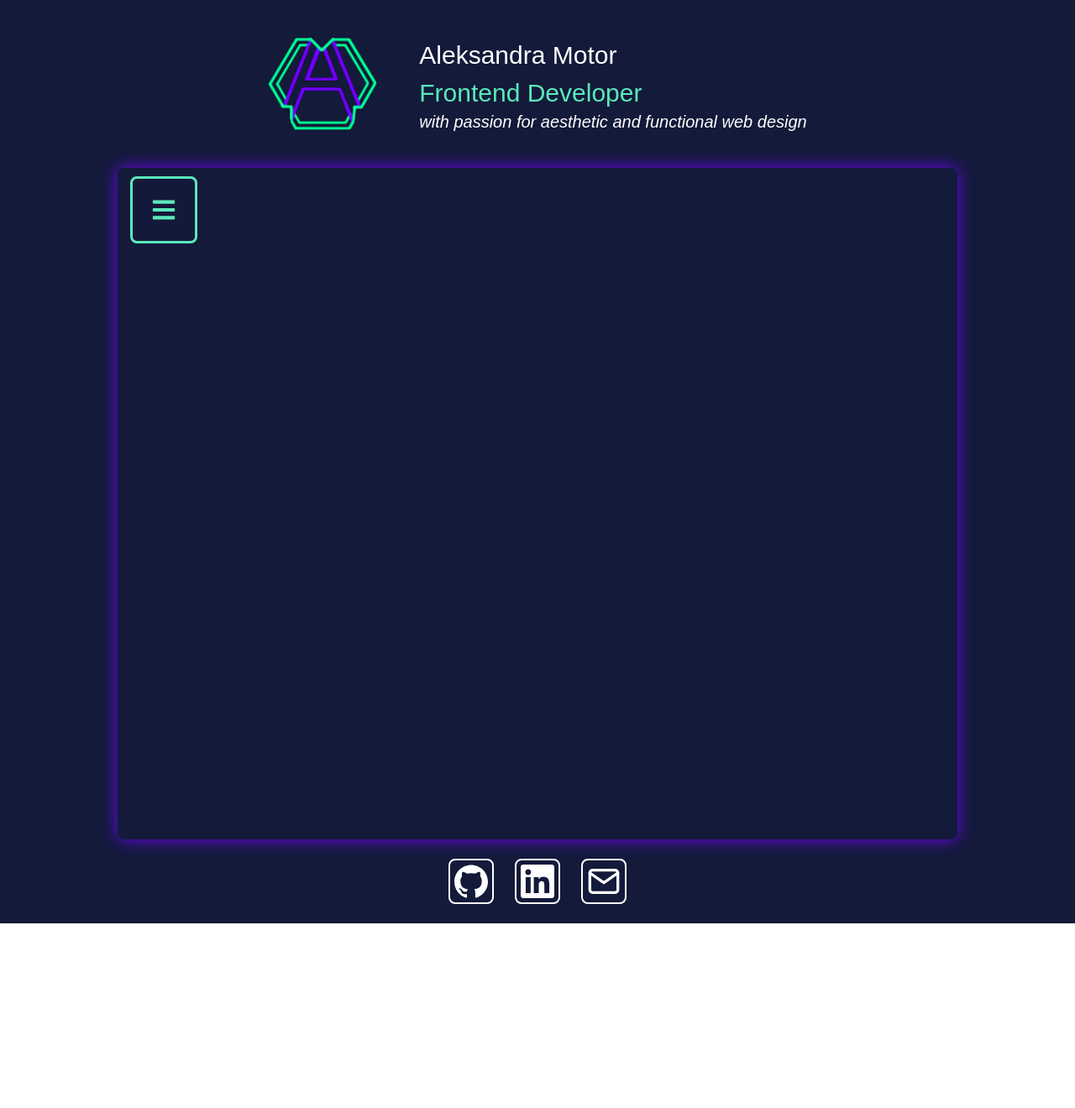
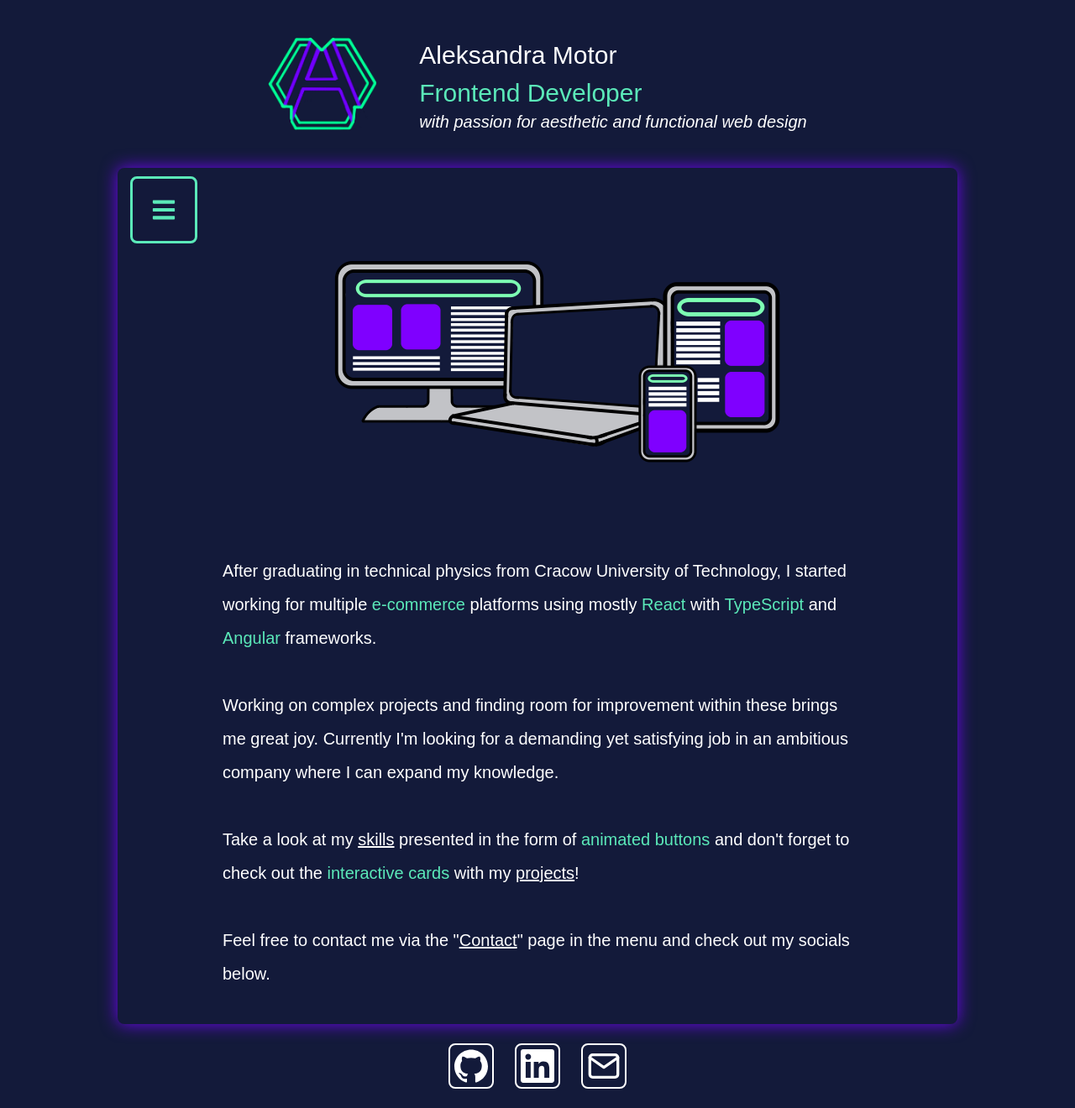
Before and after one commit to AleksandraMotor/portfolio-AM, a React app: page / in a window 1280 px wide. Shown: the whole page at 84% size. Before the commit the page ends 1100 px from the top, so only its background shows below. Built offline with nearby package versions, Linux system fonts and the light colour scheme.

Commit message:
edit app layout

```diff
--- a/src/app/App.scss
+++ b/src/app/App.scss
@@ -1,76 +1 @@
-@import '../scss/functions/px-to-rem.scss';
-@import '../scss/mixins/breakpoints.scss';
-@import '../scss/mixins/variables.scss';
 @import "../scss/mixins/reset.scss";
-
-.app {
-  width: 100%;
-  height: 100%;
-  display: flex;
-  flex-direction: column;
-  background-color: $bg_color;
-  margin: 0 auto;
-  font-family: $font_main;
-
-  &__banner {
-    height: toRem(200);
-    display: flex;
-    justify-content: center;
-    box-shadow: inset 0px 0px 20px 0px $color_secondary;
-
-    &--desktop {
-      box-shadow: none;
-    }
-  }
-
-  &__main {
-    display: flex;
-    flex-direction: column;
-    width: 100%;
-    background: $bg_color;
-
-    &--desktop {
-      flex-direction: row;
-      margin: 0 auto;
-      width: toRem(1000);
-      box-shadow: 0px 0px 20px 0px $color_secondary;
-      border-radius: toRem(8);
-    }
-
-    &__sidebar {
-      position: fixed;
-      z-index: 5;
-      top: toRem(200);
-      height: toRem(100);
-      width: 100%;
-      font-family: $font_menu;
-
-      &--desktop {
-        height: auto;
-        width: toRem(200);
-      }
-    }
-
-    &__content {
-      width: 100%;
-      min-height: 100vh;
-      padding-top: toRem(100);
-
-      &--desktop {
-        padding: toRem(20) toRem(100);
-      }
-    }
-  }
-
-  &__footer {
-    height: toRem(80);
-    display: flex;
-    justify-content: center;
-    box-shadow: inset 0px 0px 20px 0px $color_secondary;
-
-    &--desktop {
-      height: toRem(100);
-      box-shadow: none;
-    }
-  }
-}
--- a/src/app/App.tsx
+++ b/src/app/App.tsx
@@ -1,65 +1,25 @@
 import React from 'react';
 import { BrowserRouter as Router, Route, Routes } from 'react-router-dom';
-import { isDesktop } from 'react-device-detect';
 import Home from '../pages/home/Home';
 import Skills from '../pages/skills/Skills';
 import Projects from '../pages/projects/Projects';
 import Contact from '../pages/contact/Contact';
-import Banner from '../components/banner/Banner';
-import Sidebar from '../components/sidebar/Sidebar';
-import Footer from '../components/footer/Footer';
-
-import classNames from 'classnames';
+import Layout from '../pages/layout/Layout';
 
 import './App.scss';
 
 const App: React.FunctionComponent = () => {
   return (
-    <div className="app">
-      <div className={classNames({
-        'app__banner': true,
-        'app__banner--desktop': isDesktop
-        })}>
-        <Banner/>
-      </div>
-      <div
-        className={classNames({
-          'app__main': true,
-          'app__main--desktop': isDesktop,
-        })}
-      >
         <Router>
-          <div
-            className={classNames({
-              'app__main__sidebar': true,
-              'app__main__sidebar--desktop': isDesktop,
-            })}
-          >
-            <Sidebar/>
-          </div>
-          <div
-            className={classNames({
-              'app__main__content': true,
-              'app__main__content--desktop': isDesktop,
-            })}
-          >
             <Routes>
-              <Route path='/portfolio-AM/' element={<Home />} />
-              <Route path='/portfolio-AM/skills' element={<Skills />} />
-              <Route path='/portfolio-AM/projects' element={<Projects />} />
-              <Route path='/portfolio-AM/contact' element={<Contact />} />
+              <Route path='/' element={<Layout />}>
+                <Route index element={<Home />} />
+                <Route path='/portfolio-AM/skills' element={<Skills />} />
+                <Route path='/portfolio-AM/projects' element={<Projects />} />
+                <Route path='/portfolio-AM/contact' element={<Contact />} />
+              </Route>
             </Routes>
-          </div>
         </Router>
-      </div>
-      <div className={classNames({
-        'app__footer': true,
-        'app__footer--desktop': isDesktop
-        })}
-      >
-        <Footer/>
-      </div>
-    </div>
   );
 };
 
--- a/src/components/footer/Footer.tsx
+++ b/src/components/footer/Footer.tsx
@@ -1,6 +1,7 @@
 import React from "react";
 import * as SiIcons from 'react-icons/si';
 import * as FiIcons from 'react-icons/fi';
+import { Link } from "react-router-dom";
 
 import './Footer.scss';
 
@@ -14,9 +15,9 @@ const Footer: React.FunctionComponent = () => {
                 <a href="https://www.linkedin.com/in/aleksandramotor/">
                     <SiIcons.SiLinkedin/>
                 </a>
-                <a href="/portfolio-AM/contact">
+                <Link to="/portfolio-AM/contact">
                     <FiIcons.FiMail/>
-                </a>
+                </Link>
         </div>
     );
 };
--- a/src/components/sidebar/SidebarData.tsx
+++ b/src/components/sidebar/SidebarData.tsx
@@ -7,7 +7,7 @@ import { TbCategory2 } from "react-icons/tb";
 export const SidebarData = [
     {
         title: 'Home',
-        path: '/portfolio-AM/',
+        path: '/',
         icon: <FaIcons.FaHome/>
     },
     {
--- a/src/pages/home/Home.tsx
+++ b/src/pages/home/Home.tsx
@@ -24,12 +24,12 @@ const Home: React.FunctionComponent = () => {
                 company where I can expand my knowledge.
             </div>
             <div className="home__text">
-                Take a look at my <Link to='/skills' className="home__text--link">skills</Link> presented in the form of
+                Take a look at my <Link to='/portfolio-AM/skills' className="home__text--link">skills</Link> presented in the form of
                 <span className="home__text--highlight"> animated buttons </span>and don't forget to check out the
-                <span className="home__text--highlight"> interactive cards </span>with my <Link to='/projects' className="home__text--link">projects</Link>!
+                <span className="home__text--highlight"> interactive cards </span>with my <Link to='/portfolio-AM/projects' className="home__text--link">projects</Link>!
             </div>
             <div className="home__text">
-                Feel free to contact me via the "<Link to='/contact' className="home__text--link">Contact</Link>" page in the menu and check out my socials below.
+                Feel free to contact me via the "<Link to='/portfolio-AM/contact' className="home__text--link">Contact</Link>" page in the menu and check out my socials below.
             </div>
         </div>
     );
--- /dev/null
+++ b/src/pages/layout/Layout.scss
@@ -0,0 +1,74 @@
+@import '../../scss/functions/px-to-rem.scss';
+@import '../../scss/mixins/breakpoints.scss';
+@import '../../scss/mixins/variables.scss';
+
+.app {
+  width: 100%;
+  height: 100%;
+  display: flex;
+  flex-direction: column;
+  background-color: $bg_color;
+  margin: 0 auto;
+  font-family: $font_main;
+
+  &__banner {
+    height: toRem(200);
+    display: flex;
+    justify-content: center;
+    box-shadow: inset 0px 0px 20px 0px $color_secondary;
+
+    &--desktop {
+      box-shadow: none;
+    }
+  }
+
+  &__main {
+    display: flex;
+    flex-direction: column;
+    width: 100%;
+    background: $bg_color;
+
+    &--desktop {
+      flex-direction: row;
+      margin: 0 auto;
+      width: toRem(1000);
+      box-shadow: 0px 0px 20px 0px $color_secondary;
+      border-radius: toRem(8);
+    }
+
+    &__sidebar {
+      position: fixed;
+      z-index: 5;
+      top: toRem(200);
+      height: toRem(100);
+      width: 100%;
+      font-family: $font_menu;
+
+      &--desktop {
+        height: auto;
+        width: toRem(200);
+      }
+    }
+
+    &__content {
+      width: 100%;
+      padding-top: toRem(100);
+
+      &--desktop {
+        padding: toRem(20) toRem(100);
+      }
+    }
+  }
+
+  &__footer {
+    height: toRem(80);
+    display: flex;
+    justify-content: center;
+    box-shadow: inset 0px 0px 20px 0px $color_secondary;
+
+    &--desktop {
+      height: toRem(100);
+      box-shadow: none;
+    }
+  }
+}
--- /dev/null
+++ b/src/pages/layout/Layout.tsx
@@ -0,0 +1,55 @@
+import React from 'react';
+import { Outlet } from 'react-router-dom';
+import { isDesktop } from 'react-device-detect';
+import classNames from 'classnames';
+import Banner from '../../components/banner/Banner';
+import Footer from '../../components/footer/Footer';
+import Sidebar from '../../components/sidebar/Sidebar';
+
+import './Layout.scss';
+
+
+const Layout: React.FunctionComponent = () => {
+  return (
+    <div className="app">
+      <div className={classNames({
+        'app__banner': true,
+        'app__banner--desktop': isDesktop
+        })}>
+        <Banner/>
+      </div>
+      <div
+        className={classNames({
+          'app__main': true,
+          'app__main--desktop': isDesktop,
+        })}
+      >
+          <div
+            className={classNames({
+              'app__main__sidebar': true,
+              'app__main__sidebar--desktop': isDesktop,
+            })}
+          >
+            <Sidebar/>
+          </div>
+          <div
+            className={classNames({
+              'app__main__content': true,
+              'app__main__content--desktop': isDesktop,
+            })}
+          >
+            <Outlet/>
+          </div>
+      </div>
+      <div className={classNames({
+        'app__footer': true,
+        'app__footer--desktop': isDesktop
+        })}
+      >
+        <Footer/>
+      </div>
+    </div>
+  );
+};
+
+export default Layout;
--- a/webpack.config.js
+++ b/webpack.config.js
@@ -44,8 +44,6 @@ module.exports = {
                     {
                         loader: 'image-webpack-loader',
                         options: {
-                            // quality: 70,
-                            // progressive: false,
                             mozjpeg: {
                                 progressive: true,
                             },
```
